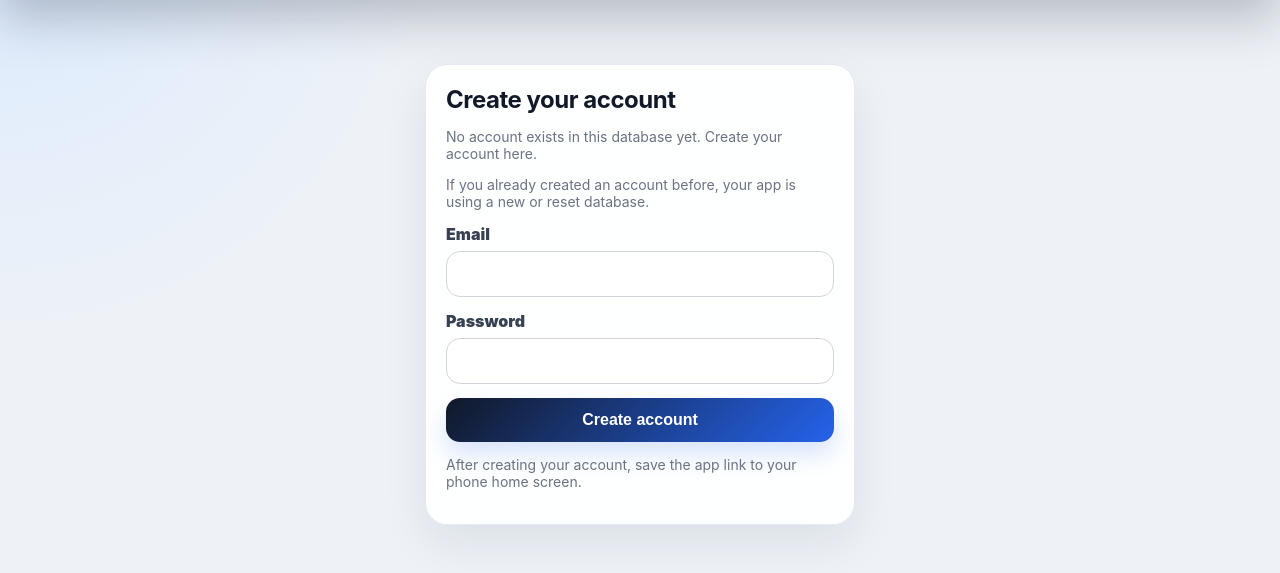
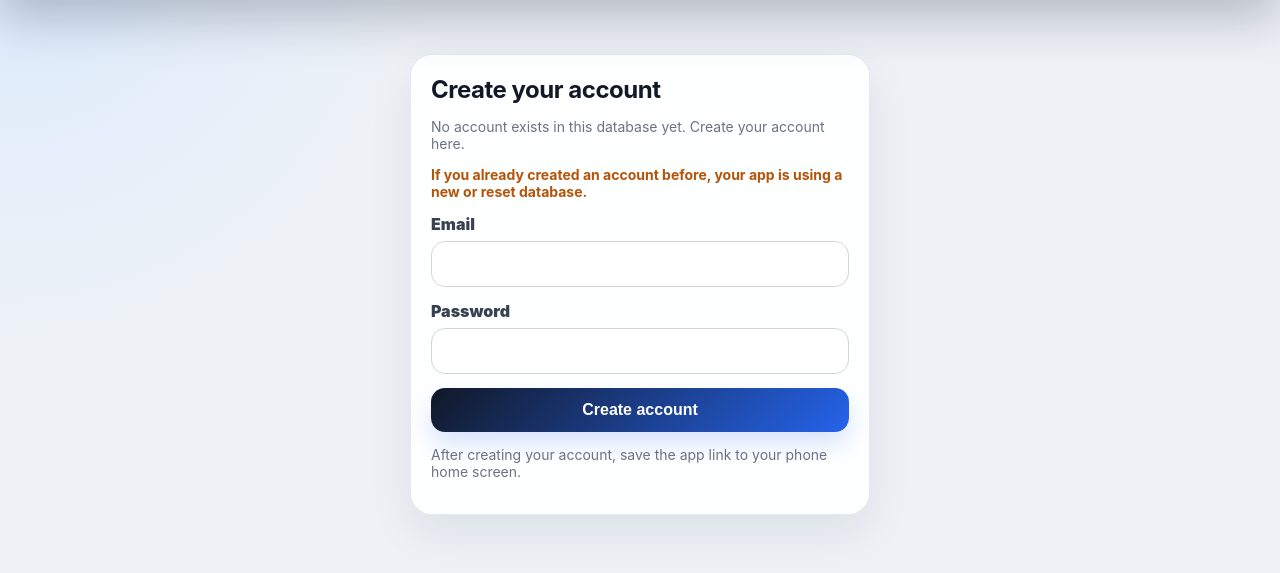
Before and after one commit to bwadams1998/Fat-Loss-Tracker, a Flask app: page /login in a window 1280 px wide. Shown: the part 84-657 px from the top of the page. Run offline with Flask 3, Linux system fonts and the light colour scheme.

Commit message:
Add files via upload

```diff
--- a/static/style.css
+++ b/static/style.css
@@ -287,3 +287,17 @@ select {
   font: inherit;
 }
 .hero-goal small { display: block; margin-top: 6px; opacity: .75; }
+
+.auth-card {
+  max-width: 460px;
+  margin: 32px auto;
+}
+
+.auth-form input {
+  width: 100%;
+}
+
+.warning-text {
+  color: #b45309;
+  font-weight: 700;
+}
```
